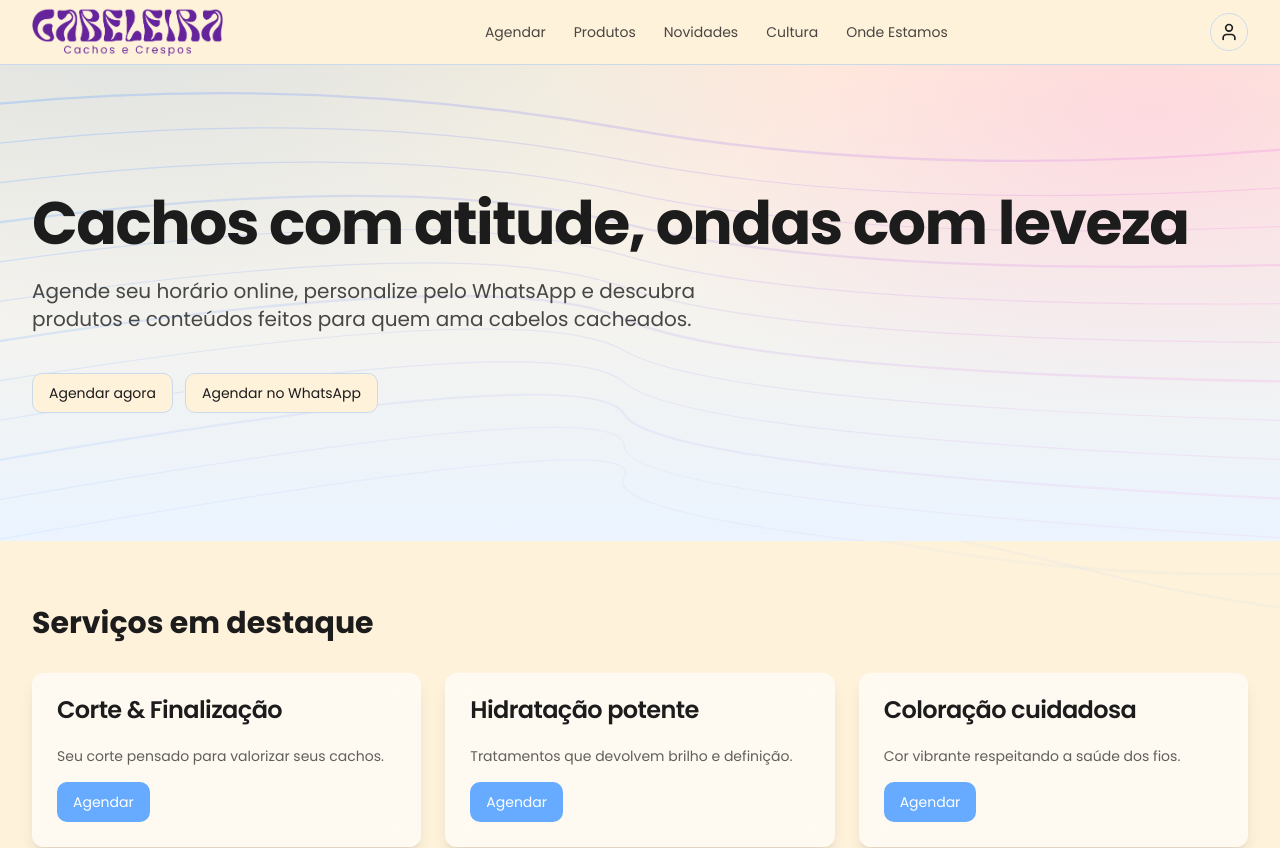
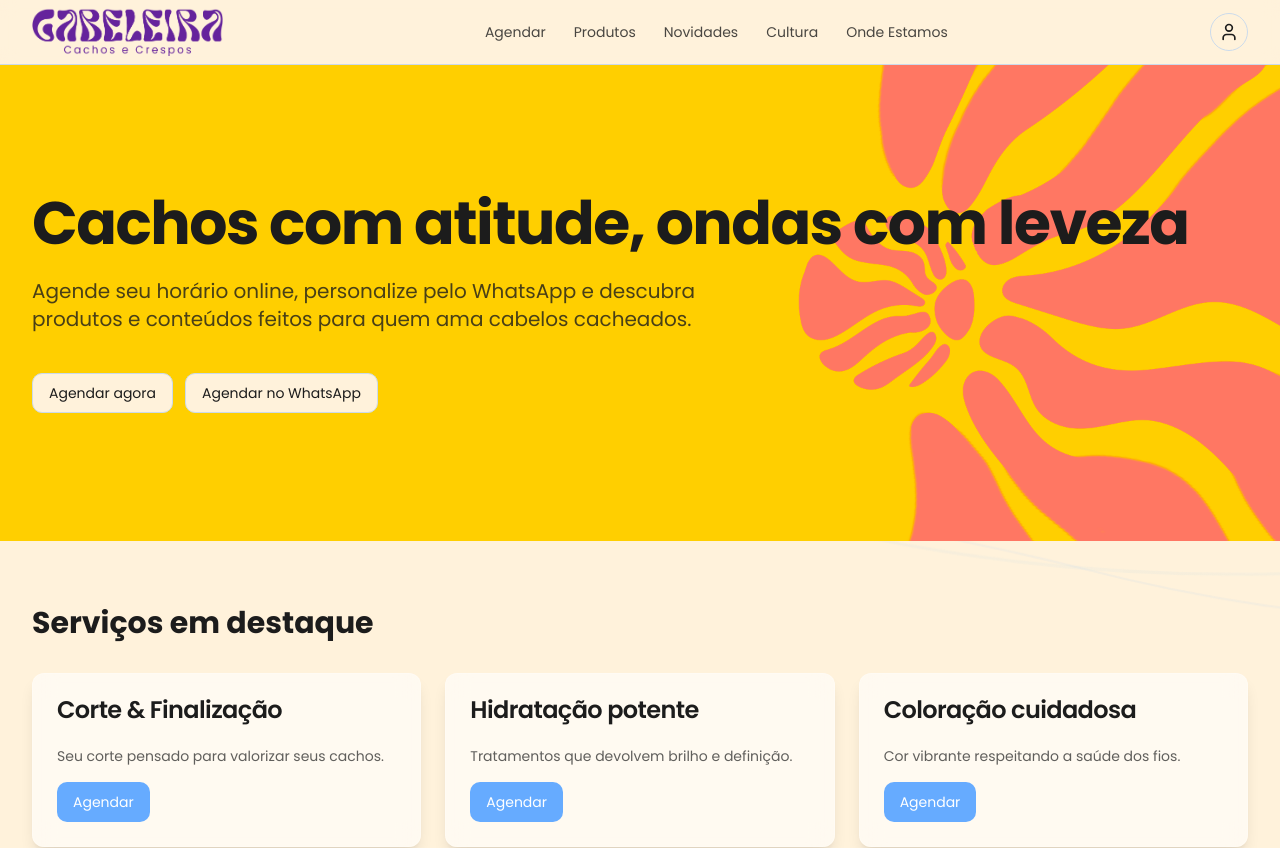
Before and after one commit to Morfeussession2/wavy-style-hub, a React (Vite) app: page / in a window 1280 px wide. Shown: the top 848 px of the page. Built offline with nearby package versions, Linux system fonts and the light colour scheme.

Commit message:
feat: Adiciona imagem de fundo e fade in
Substitui a imagem de fundo da div principal por uma nova imagem e adiciona um efeito de fade in para a transição.

```diff
--- a/src/components/site/Hero.tsx
+++ b/src/components/site/Hero.tsx
@@ -25,7 +25,15 @@ const Hero = () => {
         </svg>
       </div>
 
-      <div className="relative container mx-auto py-24 md:py-32">
+      <div
+        className="relative container mx-auto py-24 md:py-32 animate-fade-in"
+        style={{
+          backgroundImage: 'url(/lovable-uploads/150855a4-a02e-4b6a-87a8-44e2144deca2.png)',
+          backgroundSize: 'cover',
+          backgroundPosition: 'center',
+          backgroundRepeat: 'no-repeat'
+        }}
+      >
         <h1 className="text-4xl md:text-6xl font-extrabold tracking-tight mb-6">
           Cachos com atitude, ondas com leveza
         </h1>
```
Also changed, not shown: public/lovable-uploads/150855a4-a02e-4b6a-87a8-44e2144deca2.png (added).
